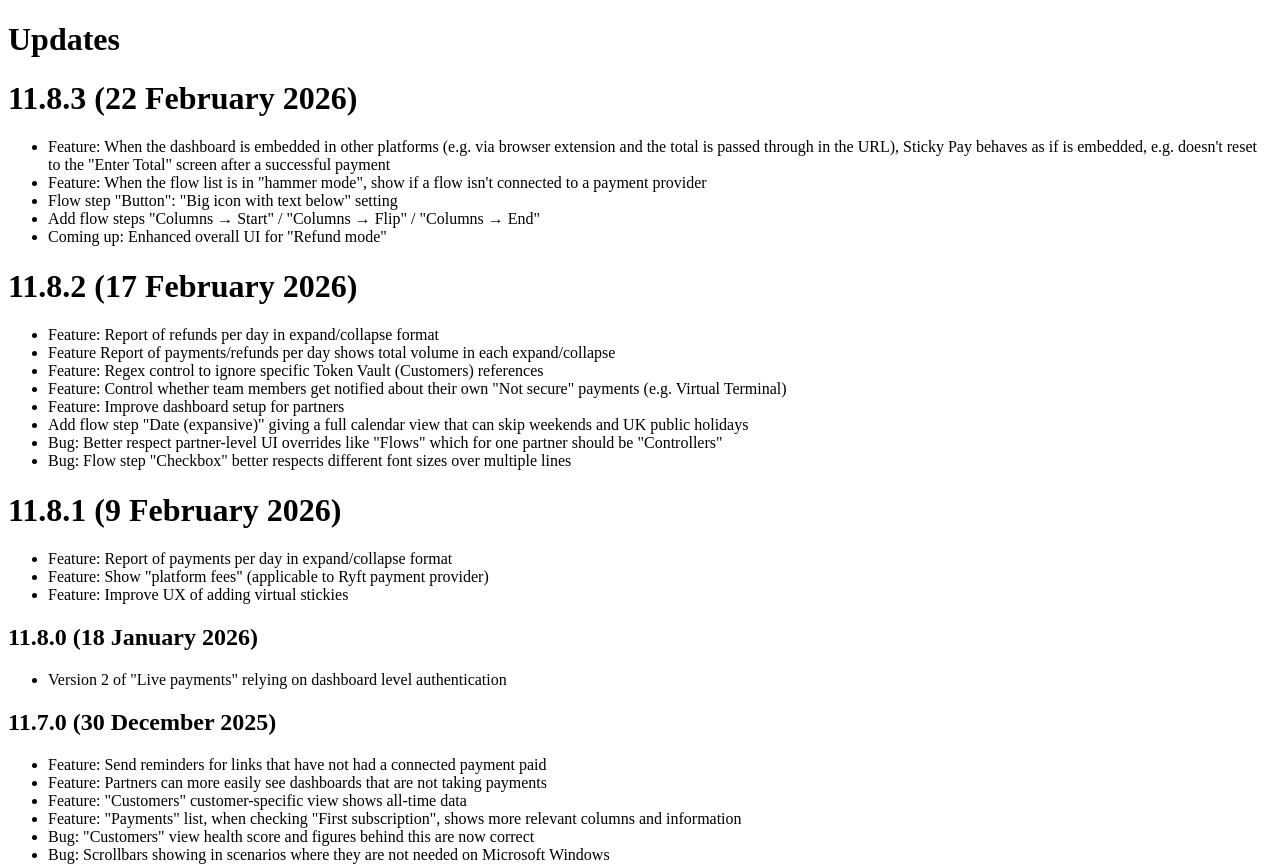
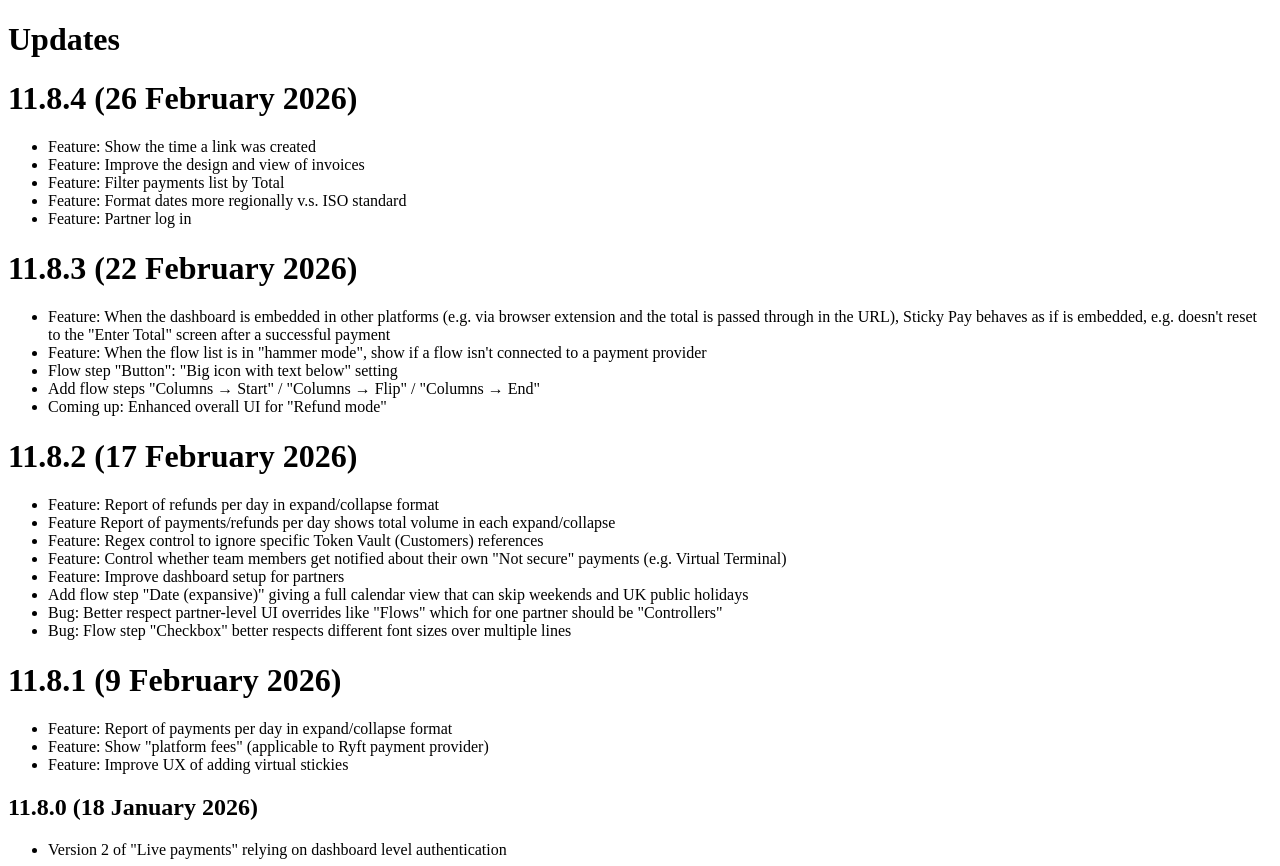
Before and after one commit to Stickyto/sticky-docs, a Next.js app in the folder src/: page /updates in a window 1280 px wide. Shown: the top 866 px of the page. Built offline with nearby package versions, Linux system fonts and the light colour scheme.

Commit message:
`11.8.4`

```diff
--- a/src/pages/updates.mdx
+++ b/src/pages/updates.mdx
@@ -1,4 +1,11 @@
 # Updates
+
+# 11.8.4 (26 February 2026)
+ - Feature: Show the time a link was created
+ - Feature: Improve the design and view of invoices
+ - Feature: Filter payments list by Total
+ - Feature: Format dates more regionally v.s. ISO standard
+ - Feature: Partner log in
 
 # 11.8.3 (22 February 2026)
  - Feature: When the dashboard is embedded in other platforms (e.g. via browser extension and the total is passed through in the URL), Sticky Pay behaves as if is embedded, e.g. doesn't reset to the "Enter Total" screen after a successful payment
```
